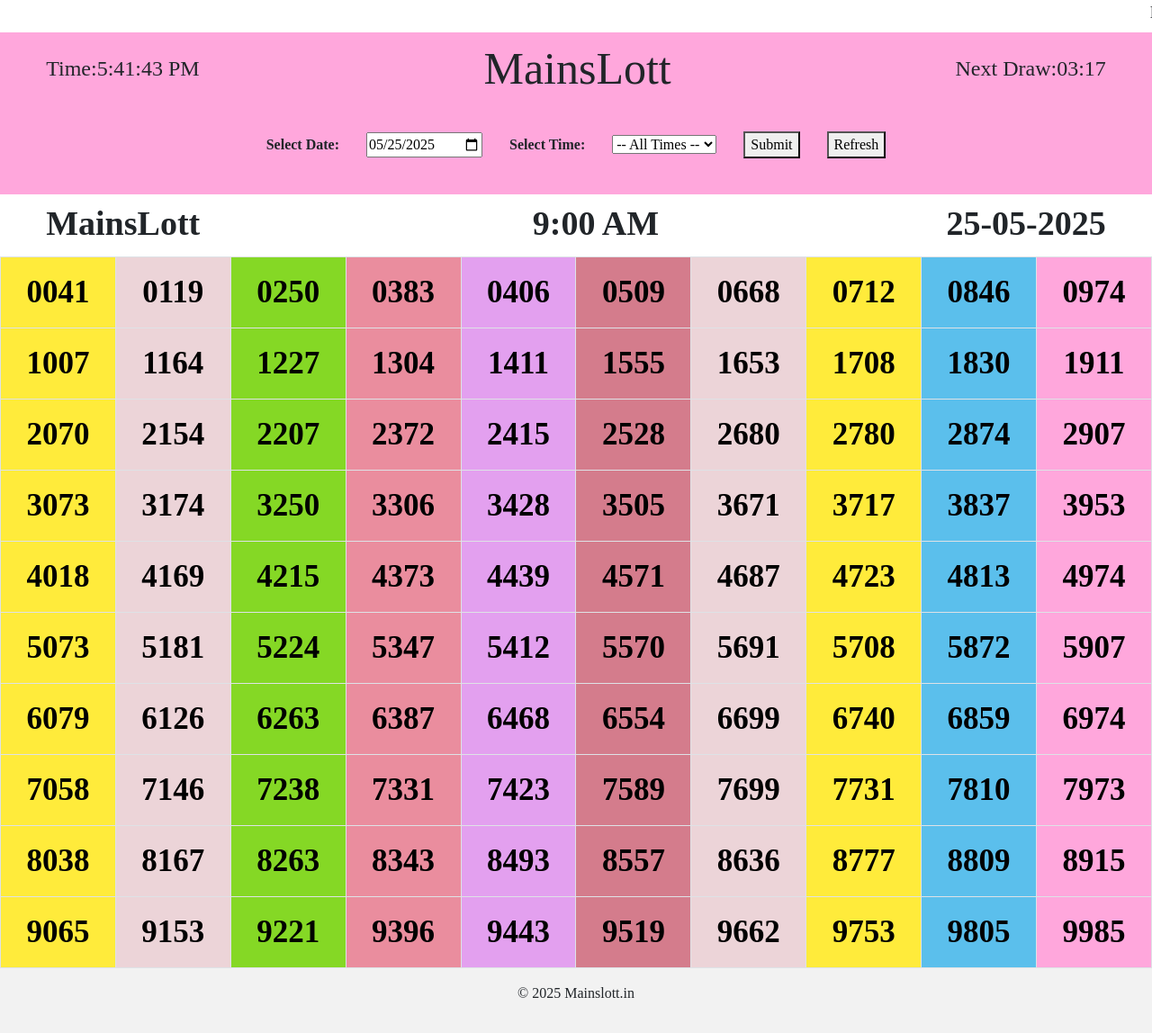
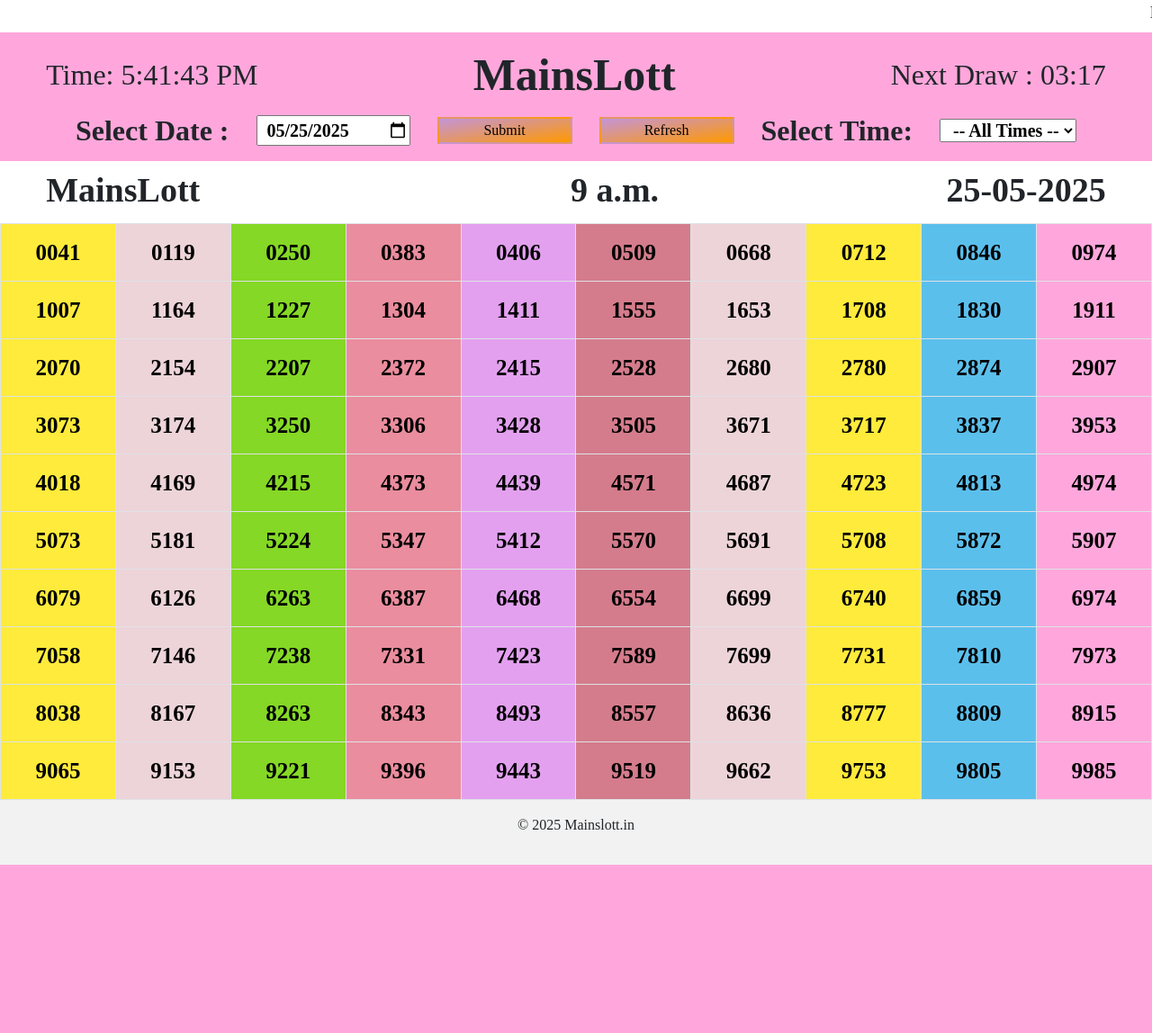
Before and after one commit to priyankaaurade1/lotteryproject, a Django app: page / in a window 1280 px wide; the page is wider, and only the part inside the window is pictured. Shown: that part at 90% size. After the commit the page ends 961 px from the top of that part, so only its background shows below. Run offline with Django 3.2, Linux system fonts and the light colour scheme.

Commit message:
UI,autogenrate

```diff
--- a/lottery/templates/index.html
+++ b/lottery/templates/index.html
@@ -83,7 +83,7 @@
     align-items: center;
     flex-wrap: wrap;
     text-align: center;
-    margin-bottom: 40px;
+    /* margin-bottom: 40px; */
   }
 
   .headgrid .title h1 {
@@ -102,7 +102,7 @@
     gap: 30px;
     align-items: center;
     justify-content: center;
-    margin-bottom: 30px;
+    /* margin-bottom: 30px; */
   }
 
   .time-selection label,
@@ -163,27 +163,27 @@
     </marquee>
     <div class="header-container">
         <div class="headgrid">
-          <div class="time">Time:<span id="currentTime" >--:--:--</span></div>
-          <div class="title"><strong><h1>MainsLott</h1></strong></div>
-          <div class="next-draw">Next Draw:<span id="nextDraw">--:--</span></div>
+          <div class="time" style="font-size: 32px;">Time: <span id="currentTime" >--:--:--</span></div>
+          <div class="title"><strong style="font-size: 50px;font-weight: bolder;">MainsLott</strong></div>
+          <div class="next-draw" style="font-size: 32px;">Next Draw : <span id="nextDraw">--:--</span></div>
         </div>
 
         <section class="time-selection">
           <form method="post">
             {% csrf_token %}
-            <label><strong>Select Date:</strong></label>
-            <input type="date" name="date" value="{{ selected_date }}">
-
-            <label><strong>Select Time:</strong></label>
-            <select name="time">
+            <label><strong style="font-size: 32px;float: left;">Select Date : </strong></label>
+            <input type="date" name="date" value="{{ selected_date }}" style="padding-left: 10px;font-weight: bold;font-size: 20px;">
+            <button type="submit" style="background-image: linear-gradient(to bottom right, #c494d8, #ff9900);border-color: #f7d8d800 !important;width: 150px;">Submit</button>
+            <button type="button" style="background-image: linear-gradient(to bottom right, #c494d8, #ff9900);border-color: #f7d8d800 !important;width: 150px;" onclick="location.reload();">Refresh</button>
+            <label><strong style="font-size: 32px;float: right;">Select Time:</strong></label>
+            <select name="time" style="padding-left: 10px;font-weight: bold;font-size: 20px;">
               <option value="">-- All Times --</option>
               {% for slot in time_slots %}
               <option value="{{ slot }}" {% if selected_time == slot %}selected{% endif %}>{{ slot }}</option>
               {% endfor %}
             </select>
 
-            <button type="submit">Submit</button>
-            <button type="button" onclick="location.reload();">Refresh</button>
+
           </form>
         </section>
       </div>
@@ -204,25 +204,35 @@
               <tr>
                   {% for cell in row %}
                   {% if forloop.counter0 == 0 %}
-                      <td style="background-color:#FFEB3B; font-size:35px; font-weight:bold; width:8%; padding-top: 1%;padding-bottom: 1%;" align="center" valign="middle">{{ cell }}</td>
+                      <td style="background-color:#FFEB3B; font-size:25px; font-weight:bold; width:8%; padding-top: 1%;padding-bottom: 1%;" align="center" valign="middle">{{ cell|default:"--" }}
+</td>
                   {% elif forloop.counter0 == 1 %}
-                      <td style="background-color:#ecd4d8; font-size:35px; font-weight:bold; width:8%; padding-top: 1%;padding-bottom: 1%;" align="center" valign="middle">{{ cell }}</td>
+                      <td style="background-color:#ecd4d8; font-size:25px; font-weight:bold; width:8%; padding-top: 1%;padding-bottom: 1%;" align="center" valign="middle">{{ cell|default:"--" }}
+</td>
                   {% elif forloop.counter0 == 2 %}
-                      <td style="background-color:#85d825; font-size:35px; font-weight:bold; width:8%; padding-top: 1%;padding-bottom: 1%;" align="center" valign="middle">{{ cell }}</td>
+                      <td style="background-color:#85d825; font-size:25px; font-weight:bold; width:8%; padding-top: 1%;padding-bottom: 1%;" align="center" valign="middle">{{ cell|default:"--" }}
+</td>
                   {% elif forloop.counter0 == 3 %}
-                      <td style="background-color:#ea8d9e; font-size:35px; font-weight:bold; width:8%; padding-top: 1%;padding-bottom: 1%;" align="center" valign="middle">{{ cell }}</td>
+                      <td style="background-color:#ea8d9e; font-size:25px; font-weight:bold; width:8%; padding-top: 1%;padding-bottom: 1%;" align="center" valign="middle">{{ cell|default:"--" }}
+</td>
                   {% elif forloop.counter0 == 4 %}
-                      <td style="background-color:#e3a0ef; font-size:35px; font-weight:bold; width:8%; padding-top: 1%;padding-bottom: 1%;" align="center" valign="middle">{{ cell }}</td>
+                      <td style="background-color:#e3a0ef; font-size:25px; font-weight:bold; width:8%; padding-top: 1%;padding-bottom: 1%;" align="center" valign="middle">{{ cell|default:"--" }}
+</td>
                   {% elif forloop.counter0 == 5 %}
-                      <td style="background-color:#d47c8c; font-size:35px; font-weight:bold; width:8%; padding-top: 1%;padding-bottom: 1%;" align="center" valign="middle">{{ cell }}</td>
+                      <td style="background-color:#d47c8c; font-size:25px; font-weight:bold; width:8%; padding-top: 1%;padding-bottom: 1%;" align="center" valign="middle">{{ cell|default:"--" }}
+</td>
                   {% elif forloop.counter0 == 6 %}
-                      <td style="background-color:#ecd4d8; font-size:35px; font-weight:bold; width:8%; padding-top: 1%;padding-bottom: 1%;" align="center" valign="middle">{{ cell }}</td>
+                      <td style="background-color:#ecd4d8; font-size:25px; font-weight:bold; width:8%; padding-top: 1%;padding-bottom: 1%;" align="center" valign="middle">{{ cell|default:"--" }}
+</td>
                   {% elif forloop.counter0 == 7 %}
-                      <td style="background-color:#FFEB3B; font-size:35px; font-weight:bold; width:8%; padding-top: 1%;padding-bottom: 1%;" align="center" valign="middle">{{ cell }}</td>
+                      <td style="background-color:#FFEB3B; font-size:25px; font-weight:bold; width:8%; padding-top: 1%;padding-bottom: 1%;" align="center" valign="middle">{{ cell|default:"--" }}
+</td>
                   {% elif forloop.counter0 == 8 %}
-                      <td style="background-color:#5bbfec; font-size:35px; font-weight:bold; width:8%; padding-top: 1%;padding-bottom: 1%;" align="center" valign="middle">{{ cell }}</td>
+                      <td style="background-color:#5bbfec; font-size:25px; font-weight:bold; width:8%; padding-top: 1%;padding-bottom: 1%;" align="center" valign="middle">{{ cell|default:"--" }}
+</td>
                   {% elif forloop.counter0 == 9 %}
-                      <td style="background-color:#ffa7dc; font-size:35px; font-weight:bold; width:8%; padding-top: 1%;padding-bottom: 1%;" align="center" valign="middle">{{ cell }}</td>
+                      <td style="background-color:#ffa7dc; font-size:25px; font-weight:bold; width:8%; padding-top: 1%;padding-bottom: 1%;" align="center" valign="middle">{{ cell|default:"--" }}
+</td>
                   {% endif %}
                   {% endfor %}
               </tr>
@@ -236,34 +246,24 @@
 <script>
 function updateTimes() {
     const now = new Date();
+    const kolkataTime = new Date(now.toLocaleString("en-US", { timeZone: "Asia/Kolkata" }));
 
-        // Use Asia/Kolkata time in 12-hour format
-        const istFormatter = new Intl.DateTimeFormat('en-IN', {
-            timeZone: 'Asia/Kolkata',
-            hour: '2-digit',
-            minute: '2-digit',
-            second: '2-digit',
-            hour12: true
-        });
+    let hour = kolkataTime.getHours();
+    const minute = kolkataTime.getMinutes();
+    const second = kolkataTime.getSeconds();
 
-        const formattedIST = istFormatter.format(now);
-        document.getElementById("currentTime").textContent = formattedIST;
+    let hour12 = hour % 12;
+    hour12 = hour12 === 0 ? 12 : hour12;
 
-        // Get IST time as Date object again for draw logic
-        const parts = istFormatter.formatToParts(now);
-        let hour, minute, second;
-        for (const part of parts) {
-            if (part.type === 'hour') hour = parseInt(part.value);
-            if (part.type === 'minute') minute = parseInt(part.value);
-            if (part.type === 'second') second = parseInt(part.value);
-            // if (part.type === 'dayPeriod' && part.value === 'PM' && hour !== 12) hour += 12;
-            // if (part.type === 'dayPeriod' && part.value === 'AM' && hour === 12) hour = 0;
-        }
+    const formattedHour = String(hour12).padStart(2, '0');
+    const formattedMinute = String(minute).padStart(2, '0');
+    const formattedSecond = String(second).padStart(2, '0');
 
-        // Calculate next draw countdown
+    const formattedTime = `${formattedHour}:${formattedMinute}:${formattedSecond}`;
+    document.getElementById("currentTime").textContent = formattedTime;
+
     const minsToNextDraw = 15 - (minute % 15) - (second === 0 ? 0 : 1);
     const secsToNextDraw = (60 - second) % 60;
-
     const mm = String(minsToNextDraw).padStart(2, '0');
     const ss = String(secsToNextDraw).padStart(2, '0');
     document.getElementById("nextDraw").textContent = `${mm}:${ss}`;
--- a/lottery/views.py
+++ b/lottery/views.py
@@ -2,19 +2,18 @@
 from adminpanel.models import LotteryResult,COLUMN_COLORS
 from datetime import datetime, timedelta
 import random
-from .utils import generate_lottery_grid
 
 def show_lottery_table(request):
     today = datetime.now().date()
     formatted_date = today.strftime("%d-%m-%Y")
     time_slots = [
-        "09:00 AM", "09:15 AM", "09:30 AM", "09:45 AM", "10:00 AM", "10:15 AM", "10:30 AM", "10:45 AM",
-        "11:00 AM", "11:15 AM", "11:30 AM", "11:45 AM", "12:00 PM", "12:15 PM", "12:30 PM", "12:45 PM",
-        "01:00 PM", "01:15 PM", "01:30 PM", "01:45 PM", "02:00 PM", "02:15 PM", "02:30 PM", "02:45 PM",
-        "03:00 PM", "03:15 PM", "03:30 PM", "03:45 PM", "04:00 PM", "04:15 PM", "04:30 PM", "04:45 PM",
-        "05:00 PM", "05:15 PM", "05:30 PM", "05:45 PM", "06:00 PM", "06:15 PM", "06:30 PM", "06:45 PM",
-        "07:00 PM", "07:15 PM", "07:30 PM", "07:45 PM", "08:00 PM", "08:15 PM", "08:30 PM", "08:45 PM",
-        "09:00 PM", "09:15 PM", "09:30 PM"
+        "09:00:00", "09:15:00", "09:30:00", "09:45:00", "10:00:00", "10:15:00", "10:30:00", "10:45:00",
+        "11:00:00", "11:15:00", "11:30:00", "11:45:00", "12:00:00", "12:15:00", "12:30:00", "12:45:00",
+        "13:00:00", "13:15:00", "13:30:00", "13:45:00", "14:00:00", "14:15:00", "14:30:00", "14:45:00",
+        "15:00:00", "15:15:00", "15:30:00", "15:45:00", "16:00:00", "16:15:00", "16:30:00", "16:45:00",
+        "17:00:00", "17:15:00", "17:30:00", "17:45:00", "18:00:00", "18:15:00", "18:30:00", "18:45:00",
+        "19:00:00", "19:15:00", "19:30:00", "19:45:00", "20:00:00", "20:15:00", "20:30:00", "20:45:00",
+        "21:00:00", "21:15:00", "21:30:00"
     ]
     grid = generate_lottery_grid()
     slot_label = get_last_time_slot()
@@ -26,30 +25,51 @@
         'formatted_date':formatted_date
     })
 
+def generate_lottery_grid():
+    today = datetime.now().date()
+    current_slot = get_last_time_slot()
+
+    grid = [[None]*10 for _ in range(10)]
+    results = LotteryResult.objects.filter(date=today, time_slot=current_slot)
+
+    for res in results:
+        grid[res.row][res.column] = res.last_two_digits
+
+    return grid
+
+import random
+
+def generate_lottery_grid():
+    grid = []
+    for i in range(100):
+        prefix = f"{i:02d}"
+        suffix = f"{random.randint(0, 99):02d}"
+        full_number = prefix + suffix
+        grid.append(full_number)
+    return [grid[i:i+10] for i in range(0, 100, 10)]
+
 def get_last_time_slot():
     now = datetime.now()
     minute = (now.minute // 15) * 15
     last_slot = now.replace(minute=minute, second=0, microsecond=0)
-    return last_slot.strftime("%I:%M %p").lstrip("0")
+    return last_slot.time()
 
 def generate_lottery_results(request):
     today = datetime.now().date()
 
     time_slots = [
-        "09:00 AM", "09:15 AM", "09:30 AM", "09:45 AM", "10:00 AM", "10:15 AM", "10:30 AM", "10:45 AM",
-        "11:00 AM", "11:15 AM", "11:30 AM", "11:45 AM", "12:00 PM", "12:15 PM", "12:30 PM", "12:45 PM",
-        "01:00 PM", "01:15 PM", "01:30 PM", "01:45 PM", "02:00 PM", "02:15 PM", "02:30 PM", "02:45 PM",
-        "03:00 PM", "03:15 PM", "03:30 PM", "03:45 PM", "04:00 PM", "04:15 PM", "04:30 PM", "04:45 PM",
-        "05:00 PM", "05:15 PM", "05:30 PM", "05:45 PM", "06:00 PM", "06:15 PM", "06:30 PM", "06:45 PM",
-        "07:00 PM", "07:15 PM", "07:30 PM", "07:45 PM", "08:00 PM", "08:15 PM", "08:30 PM", "08:45 PM",
-        "09:00 PM", "09:15 PM", "09:30 PM"
+        "09:00:00", "09:15:00", "09:30:00", "09:45:00", "10:00:00", "10:15:00", "10:30:00", "10:45:00",
+        "11:00:00", "11:15:00", "11:30:00", "11:45:00", "12:00:00", "12:15:00", "12:30:00", "12:45:00",
+        "13:00:00", "13:15:00", "13:30:00", "13:45:00", "14:00:00", "14:15:00", "14:30:00", "14:45:00",
+        "15:00:00", "15:15:00", "15:30:00", "15:45:00", "16:00:00", "16:15:00", "16:30:00", "16:45:00",
+        "17:00:00", "17:15:00", "17:30:00", "17:45:00", "18:00:00", "18:15:00", "18:30:00", "18:45:00",
+        "19:00:00", "19:15:00", "19:30:00", "19:45:00", "20:00:00", "20:15:00", "20:30:00", "20:45:00",
+        "21:00:00", "21:15:00", "21:30:00"
     ]
 
     results = []
     for slot in time_slots:
-
-        hour, minute = map(int, slot.split(':'))
-        time_obj = datetime.strptime(slot, "%H:%M").time()
+        time_obj = datetime.strptime(slot, "%H:%M:%S").time()
 
         for i in range(100):
             row = i // 10
```
Also changed, not shown: lottery/management/commands/auto_generate_lottery.py (added, +39 -0 lines), lottery/management/commands/generate_lottery.py (deleted, +0 -33 lines), lottery/utils.py (deleted, +0 -10 lines), db.sqlite3. Lines whose indentation alone changed are shown as unchanged.
